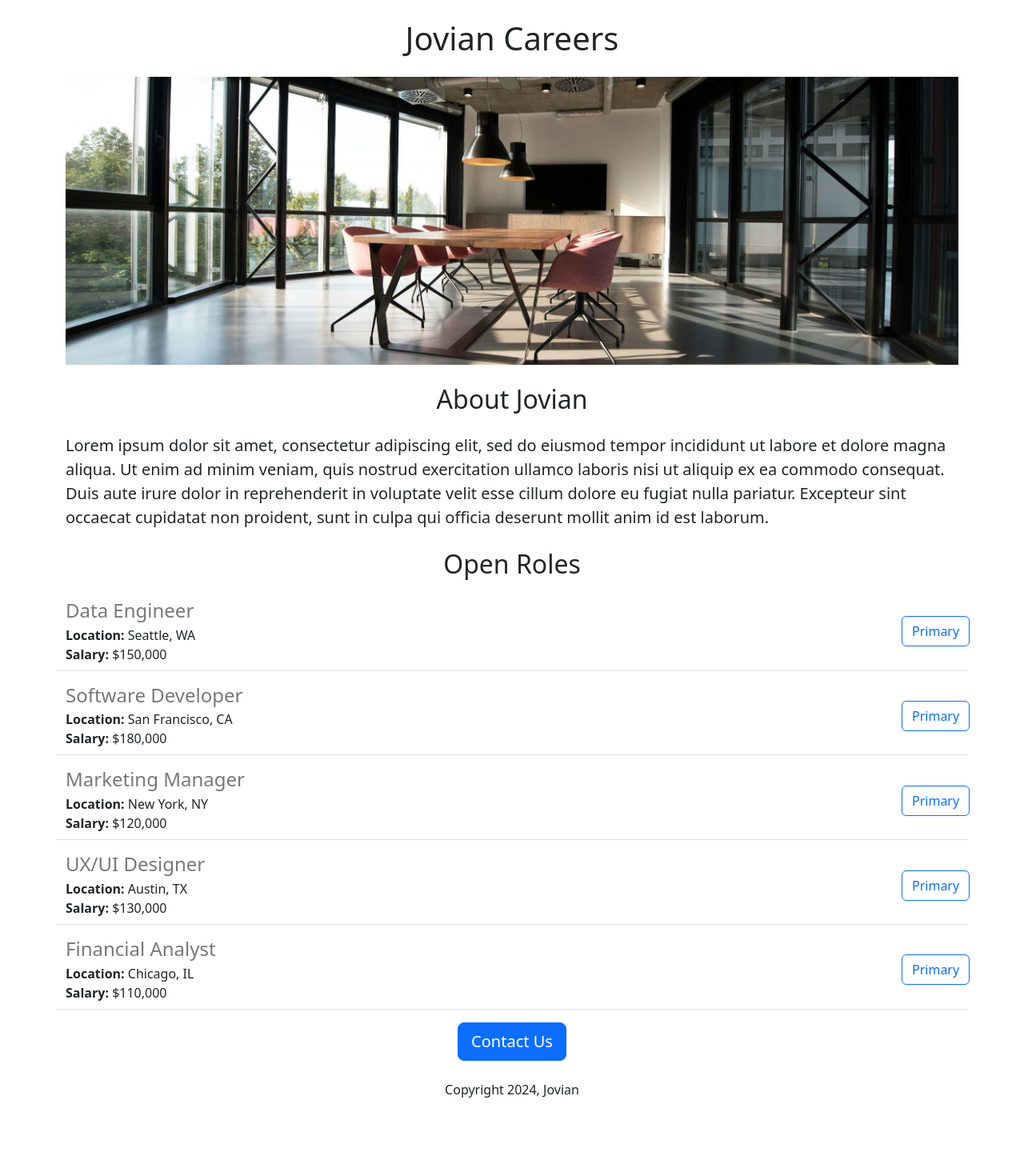
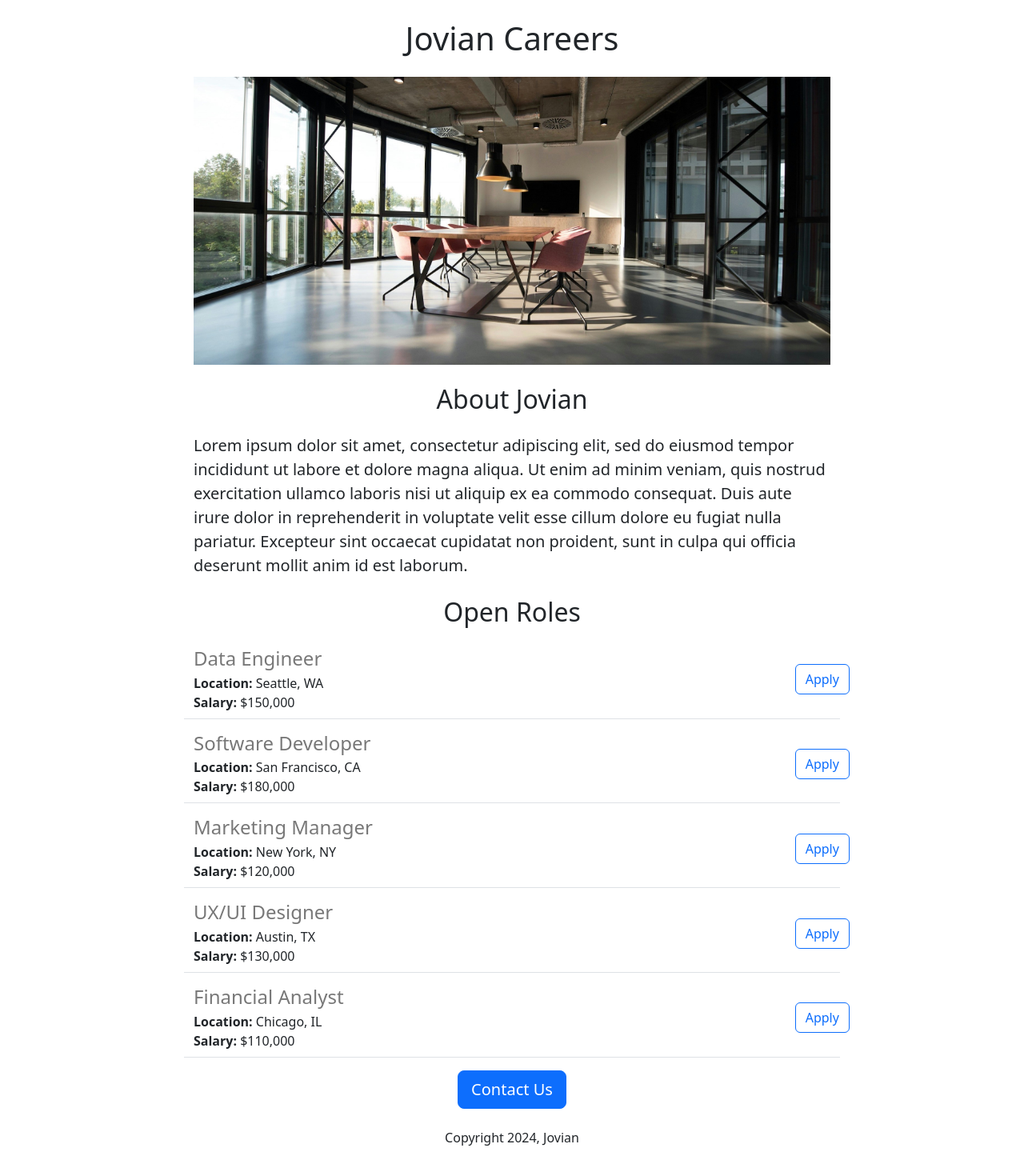
Before and after one commit to Jemajr/jema-careers-website, a Flask app: page / in a window 1280 px wide. Shown: the whole page at 80% size. Before the commit the page ends 1372 px from the top, so only its background shows below. Run offline with Flask 3, Linux system fonts and the light colour scheme.

Commit message:
Renamed button from 'primary' to 'apply'

```diff
--- a/templates/home.html
+++ b/templates/home.html
@@ -11,10 +11,11 @@
         width: 100%;
         object-fit: cover;
       }
+
     </style>
   </head>
   <body>
-    <div class="container">
+    <div class="container" style="max-width: 820px; margin: 0 auto;">
       <h1 class="text-center mt-4 mb-4">Jovian Careers</h1>
       <img id="banner" class="img-fluid" src="https://e152cae2-dbf7-4846-81c6-5a3d9b2e1f44-00-110mzauwsqp5a.riker.replit.dev/static/banner3.jpg">
       <h2 class="text-center mt-4 mb-4">About Jovian</h2>
--- a/templates/jobItem.html
+++ b/templates/jobItem.html
@@ -11,6 +11,6 @@
     {% endif %}
   </div>
   <div class="col-1">
-    <button type="button" class="btn btn-outline-primary">Primary</button>
+    <button type="button" class="btn btn-outline-primary">Apply</button>
   </div>
 </div>
```
